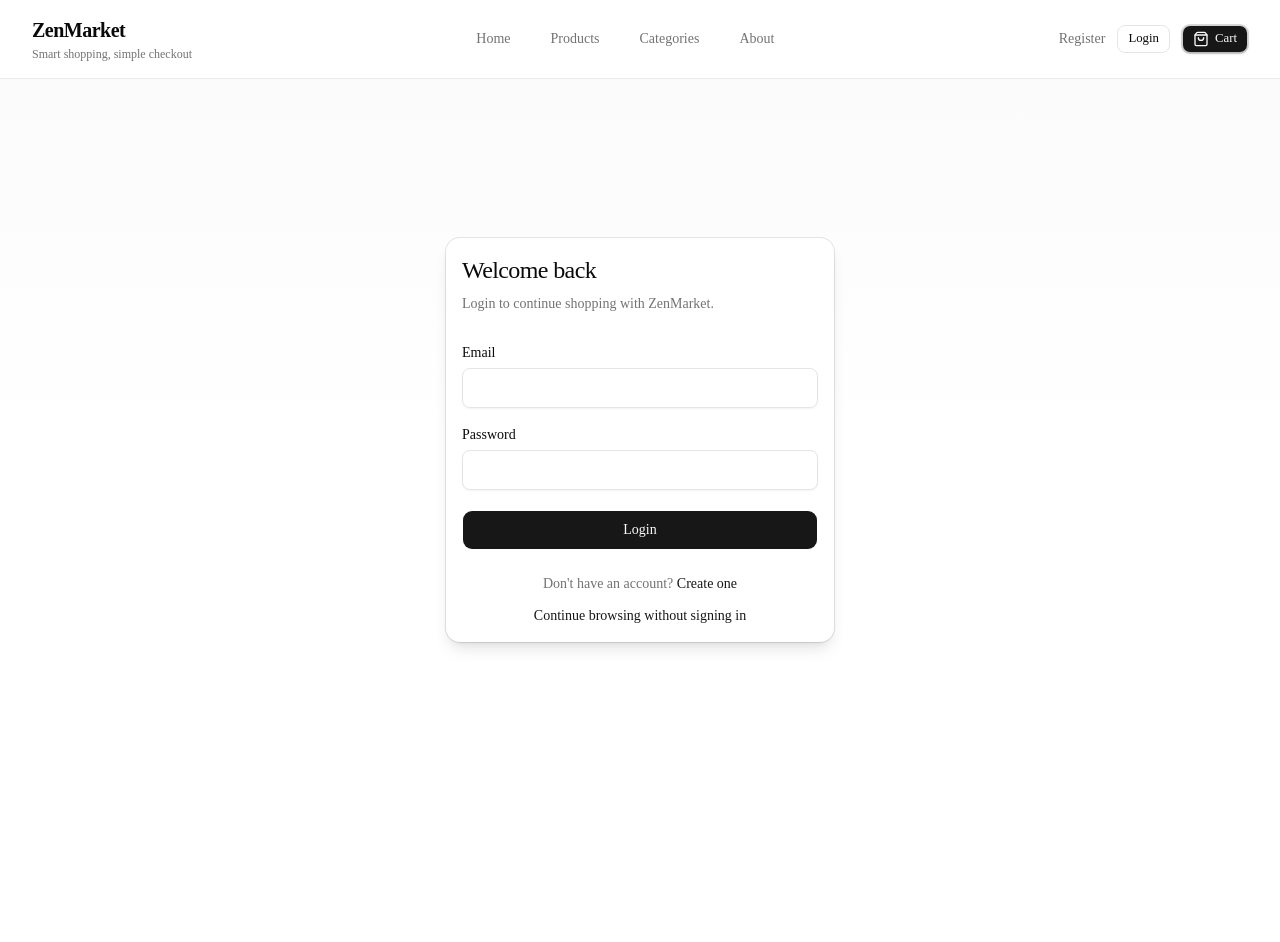
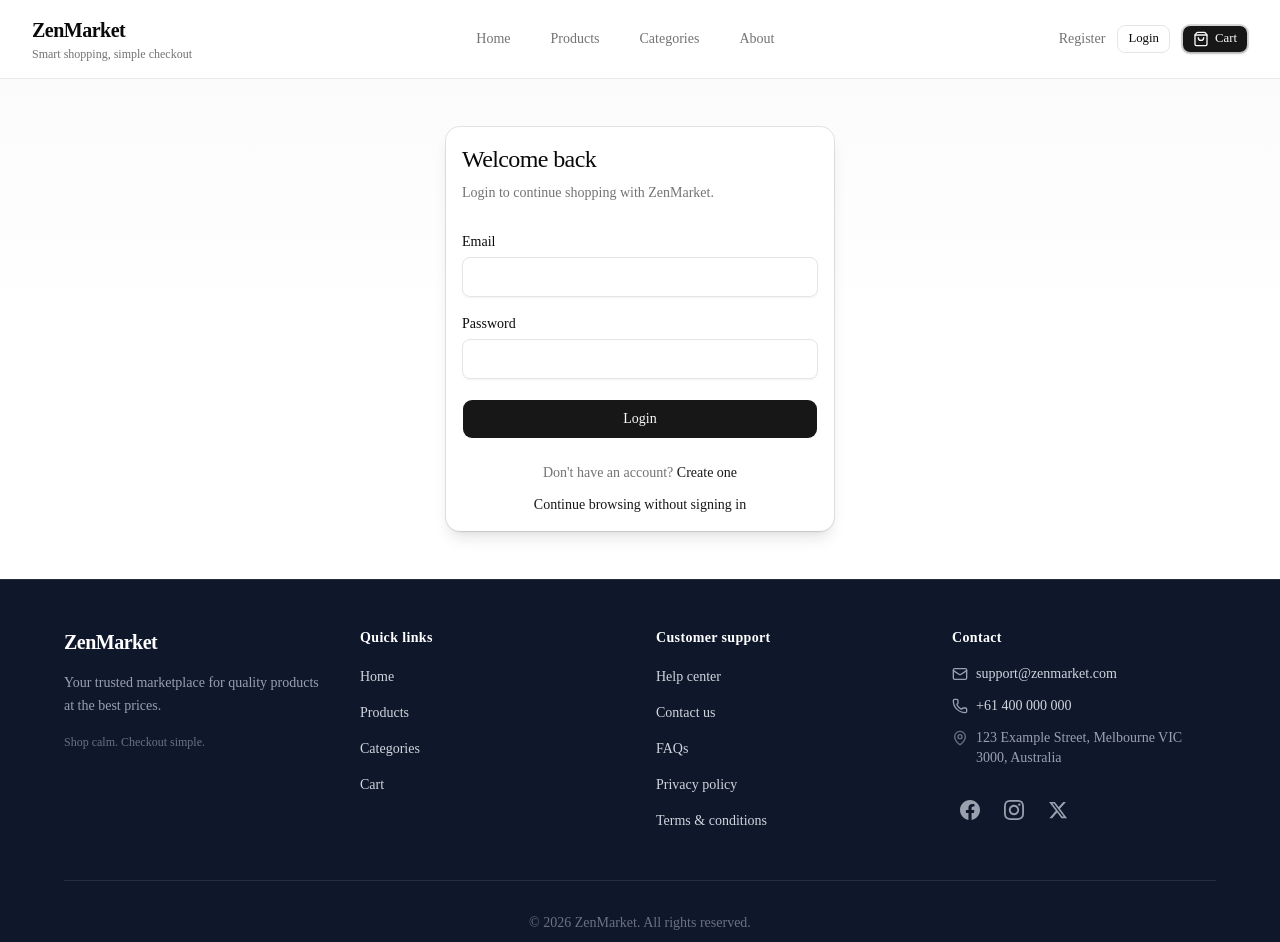
Before and after one commit to code-shan/ZenMarket-frontend, a Next.js app: page /login in a window 1280 px wide. Shown: the top 942 px of the page. Before the commit the page ends 800 px from the top, so only its background shows below. Built offline with nearby package versions, Linux system fonts and the light colour scheme.

Commit message:
add footer section

```diff
--- a/src/app/layout.tsx
+++ b/src/app/layout.tsx
@@ -2,6 +2,7 @@
 import { Geist, Geist_Mono } from "next/font/google"
 
 import { CartToastHost } from "@/components/cart/CartToastHost"
+import { Footer } from "@/components/layout/Footer"
 import { Navbar } from "@/components/layout/Navbar"
 
 import "./globals.css"
@@ -38,6 +39,7 @@
       <body className="flex min-h-full flex-col bg-background text-foreground">
         <Navbar />
         <main className="flex flex-1 flex-col">{children}</main>
+        <Footer />
         <CartToastHost />
       </body>
     </html>
--- /dev/null
+++ b/src/components/layout/Footer.tsx
@@ -0,0 +1,236 @@
+"use client"
+
+import Link from "next/link"
+import type { ReactNode } from "react"
+import { useEffect, useState } from "react"
+import { MailIcon, MapPinIcon, PhoneIcon } from "lucide-react"
+
+import { AUTH_CHANGED_EVENT, isAuthenticated } from "@/lib/auth"
+import { cn } from "@/lib/utils"
+
+const YEAR = new Date().getFullYear()
+
+function FooterHeading({ children }: { children: ReactNode }) {
+  return (
+    <h3 className="text-sm font-semibold tracking-wide text-white">{children}</h3>
+  )
+}
+
+function FooterLink({
+  href,
+  children,
+  className,
+}: {
+  href: string
+  children: ReactNode
+  className?: string
+}) {
+  const isHash = href.startsWith("#")
+  return (
+    <Link
+      href={href}
+      className={cn(
+        "text-sm text-gray-300 underline-offset-4 transition-colors hover:text-white hover:underline",
+        className
+      )}
+      {...(isHash ? { scroll: false } : {})}
+    >
+      {children}
+    </Link>
+  )
+}
+
+export function Footer({ className }: { className?: string }) {
+  const [loggedIn, setLoggedIn] = useState(false)
+
+  useEffect(() => {
+    function sync() {
+      if (typeof window === "undefined") return
+      setLoggedIn(isAuthenticated())
+    }
+    sync()
+    window.addEventListener(AUTH_CHANGED_EVENT, sync)
+    window.addEventListener("storage", sync)
+    return () => {
+      window.removeEventListener(AUTH_CHANGED_EVENT, sync)
+      window.removeEventListener("storage", sync)
+    }
+  }, [])
+
+  return (
+    <footer
+      className={cn(
+        "border-t border-white/10 bg-slate-900 text-gray-300",
+        className
+      )}
+    >
+      <div className="mx-auto max-w-7xl px-6 py-12 md:px-10 lg:px-16">
+        <div className="grid grid-cols-1 gap-10 md:grid-cols-2 md:gap-8 lg:grid-cols-4 lg:gap-8">
+          {/* Brand */}
+          <div className="space-y-4">
+            <Link
+              href="/"
+              className="inline-block font-heading text-xl font-bold tracking-tight text-white transition-colors hover:text-white/90"
+            >
+              ZenMarket
+            </Link>
+            <p className="max-w-xs text-sm leading-relaxed text-gray-400">
+              Your trusted marketplace for quality products at the best prices.
+            </p>
+            <p className="text-xs text-gray-500">Shop calm. Checkout simple.</p>
+          </div>
+
+          {/* Quick links */}
+          <div className="space-y-4">
+            <FooterHeading>Quick links</FooterHeading>
+            <ul className="flex flex-col gap-3">
+              <li>
+                <FooterLink href="/">Home</FooterLink>
+              </li>
+              <li>
+                <FooterLink href="/products">Products</FooterLink>
+              </li>
+              <li>
+                <FooterLink href="/categories">Categories</FooterLink>
+              </li>
+              <li>
+                <FooterLink href="/cart">Cart</FooterLink>
+              </li>
+              {loggedIn ? (
+                <>
+                  <li>
+                    <FooterLink href="/orders">My orders</FooterLink>
+                  </li>
+                  <li>
+                    <FooterLink href="/profile">Profile</FooterLink>
+                  </li>
+                </>
+              ) : null}
+            </ul>
+          </div>
+
+          {/* Support */}
+          <div className="space-y-4">
+            <FooterHeading>Customer support</FooterHeading>
+            <ul className="flex flex-col gap-3">
+              <li>
+                <FooterLink href="#">Help center</FooterLink>
+              </li>
+              <li>
+                <FooterLink href="#">Contact us</FooterLink>
+              </li>
+              <li>
+                <FooterLink href="#">FAQs</FooterLink>
+              </li>
+              <li>
+                <FooterLink href="#">Privacy policy</FooterLink>
+              </li>
+              <li>
+                <FooterLink href="#">Terms &amp; conditions</FooterLink>
+              </li>
+            </ul>
+          </div>
+
+          {/* Contact & social */}
+          <div className="space-y-4">
+            <FooterHeading>Contact</FooterHeading>
+            <ul className="flex flex-col gap-3 text-sm">
+              <li>
+                <a
+                  href="mailto:support@zenmarket.com"
+                  className="flex items-start gap-2 text-gray-300 underline-offset-4 transition-colors hover:text-white hover:underline"
+                >
+                  <MailIcon
+                    className="mt-0.5 size-4 shrink-0 text-gray-400"
+                    aria-hidden
+                  />
+                  <span>support@zenmarket.com</span>
+                </a>
+              </li>
+              <li>
+                <a
+                  href="tel:+61400000000"
+                  className="flex items-start gap-2 text-gray-300 underline-offset-4 transition-colors hover:text-white hover:underline"
+                >
+                  <PhoneIcon
+                    className="mt-0.5 size-4 shrink-0 text-gray-400"
+                    aria-hidden
+                  />
+                  <span className="tabular-nums">+61 400 000 000</span>
+                </a>
+              </li>
+              <li className="flex items-start gap-2 text-gray-400">
+                <MapPinIcon
+                  className="mt-0.5 size-4 shrink-0 text-gray-500"
+                  aria-hidden
+                />
+                <span>123 Example Street, Melbourne VIC 3000, Australia</span>
+              </li>
+            </ul>
+            <div className="flex items-center gap-2 pt-2">
+              <a
+                href="https://facebook.com"
+                target="_blank"
+                rel="noopener noreferrer"
+                className="rounded-lg p-2 text-gray-400 transition-colors hover:bg-white/5 hover:text-white"
+                aria-label="ZenMarket on Facebook"
+              >
+                <svg
+                  className="size-5"
+                  viewBox="0 0 24 24"
+                  fill="currentColor"
+                  aria-hidden
+                >
+                  <path d="M24 12.073c0-6.627-5.373-12-12-12s-12 5.373-12 12c0 5.99 4.388 10.954 10.125 11.854v-8.385H7.078v-3.47h3.047V9.43c0-3.007 1.792-4.669 4.533-4.669 1.312 0 2.686.235 2.686.235v2.953H15.83c-1.491 0-1.956.925-1.956 1.874v2.25h3.328l-.532 3.47h-2.796v8.385C19.612 23.027 24 18.062 24 12.073z" />
+                </svg>
+              </a>
+              <a
+                href="https://instagram.com"
+                target="_blank"
+                rel="noopener noreferrer"
+                className="rounded-lg p-2 text-gray-400 transition-colors hover:bg-white/5 hover:text-white"
+                aria-label="ZenMarket on Instagram"
+              >
+                <svg
+                  className="size-5"
+                  viewBox="0 0 24 24"
+                  fill="currentColor"
+                  aria-hidden
+                >
+                  <path d="M12 2.163c3.204 0 3.584.012 4.85.07 3.252.148 4.771 1.691 4.919 4.919.058 1.265.069 1.645.069 4.849 0 3.205-.012 3.584-.069 4.849-.149 3.225-1.664 4.771-4.919 4.919-1.266.058-1.644.07-4.85.07-3.204 0-3.584-.012-4.849-.07-3.26-.149-4.771-1.699-4.919-4.92-.058-1.265-.07-1.644-.07-4.849 0-3.204.013-3.583.07-4.849.149-3.227 1.664-4.771 4.919-4.919 1.266-.057 1.645-.069 4.849-.069zm0-2.163c-3.259 0-3.667.014-4.947.072-4.358.2-6.78 2.618-6.98 6.98-.059 1.281-.073 1.689-.073 4.948 0 3.259.014 3.668.072 4.948.2 4.358 2.618 6.78 6.98 6.98 1.281.058 1.689.072 4.948.072 3.259 0 3.668-.014 4.948-.072 4.354-.2 6.782-2.618 6.979-6.98.059-1.28.073-1.689.073-4.948 0-3.259-.014-3.667-.072-4.947-.196-4.354-2.617-6.78-6.979-6.98-1.281-.059-1.69-.073-4.949-.073zm0 5.838c-3.403 0-6.162 2.759-6.162 6.162s2.759 6.163 6.162 6.163 6.162-2.759 6.162-6.163c0-3.403-2.759-6.162-6.162-6.162zm0 10.162c-2.209 0-4-1.79-4-4 0-2.209 1.791-4 4-4s4 1.791 4 4c0 2.21-1.791 4-4 4zm6.406-11.845c-.796 0-1.441.645-1.441 1.44s.645 1.44 1.441 1.44c.795 0 1.439-.645 1.439-1.44s-.644-1.44-1.439-1.44z" />
+                </svg>
+              </a>
+              <a
+                href="https://twitter.com"
+                target="_blank"
+                rel="noopener noreferrer"
+                className="rounded-lg p-2 text-gray-400 transition-colors hover:bg-white/5 hover:text-white"
+                aria-label="ZenMarket on X (Twitter)"
+              >
+                <svg
+                  className="size-5"
+                  viewBox="0 0 24 24"
+                  fill="currentColor"
+                  aria-hidden
+                >
+                  <path d="M18.244 2.25h3.308l-7.227 8.26 8.502 11.24H16.17l-5.214-6.817L4.99 21.75H1.68l7.73-8.835L1.254 2.25H8.08l4.713 6.231zm-1.161 17.52h1.833L7.084 4.126H5.117z" />
+                </svg>
+              </a>
+            </div>
+          </div>
+        </div>
+
+        <div className="mt-12 border-t border-white/10 pt-8">
+          <div className="flex flex-col items-center justify-center gap-2 text-center text-xs text-gray-500 sm:text-sm">
+            <p>
+              © {YEAR} ZenMarket. All rights reserved.
+            </p>
+            <p className="text-[0.65rem] text-gray-600 sm:text-xs">
+              Built with care for shoppers in the world.
+            </p>
+          </div>
+        </div>
+      </div>
+    </footer>
+  )
+}
```
